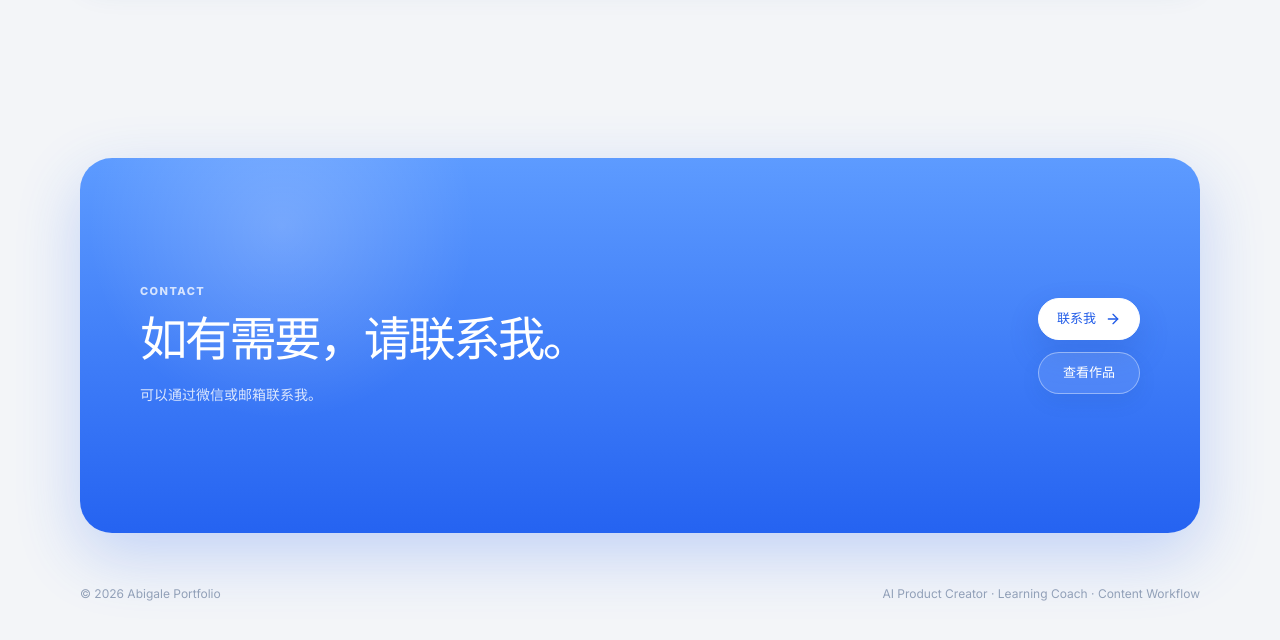
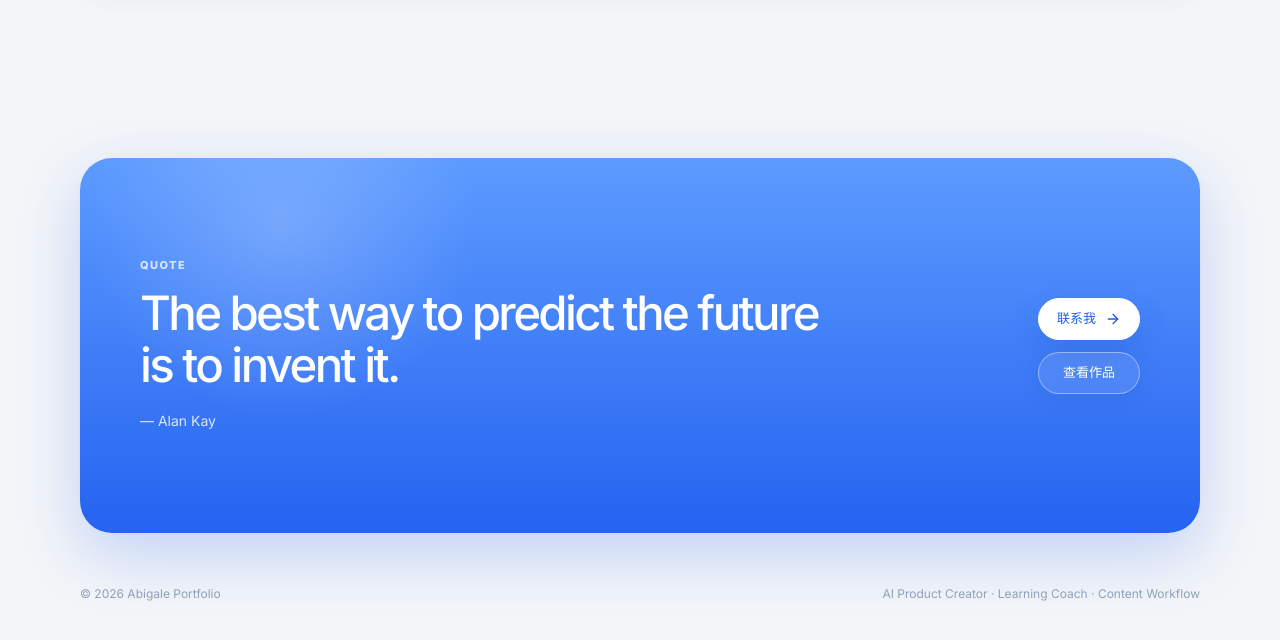
Before and after one commit to Abigale-cyber/Abigale-cyber.github.io, a website: page index.html in a window 1280 px wide. Shown: the part 2240-2880 px from the top of the page. Drawn offline with nearby package versions, Linux system fonts and the light colour scheme.

Commit message:
Update portfolio contact quote

```diff
--- a/index.html
+++ b/index.html
@@ -206,9 +206,9 @@
       <section id="contact" class="section contact-section">
         <div class="contact-card cta-panel">
           <div>
-            <span class="section-label">Contact</span>
-            <h2>如有需要，请联系我。</h2>
-            <p>可以通过微信或邮箱联系我。</p>
+            <span class="section-label">Quote</span>
+            <h2>The best way to predict the future<br />is to invent it.</h2>
+            <p>&mdash; Alan Kay</p>
           </div>
           <div class="contact-actions">
             <button class="btn btn-white" type="button" data-channel-button="微信咨询">联系我<i data-lucide="arrow-right"></i></button>
```
Also changed, not shown: portfolio-site/index.html (+3 -3 lines), tests/site.test.mjs (+2 -1 lines).
